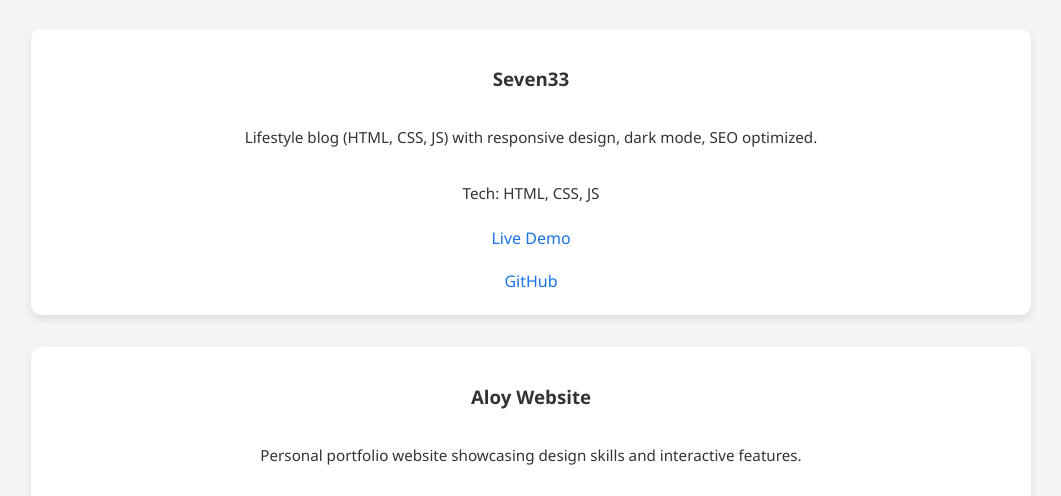
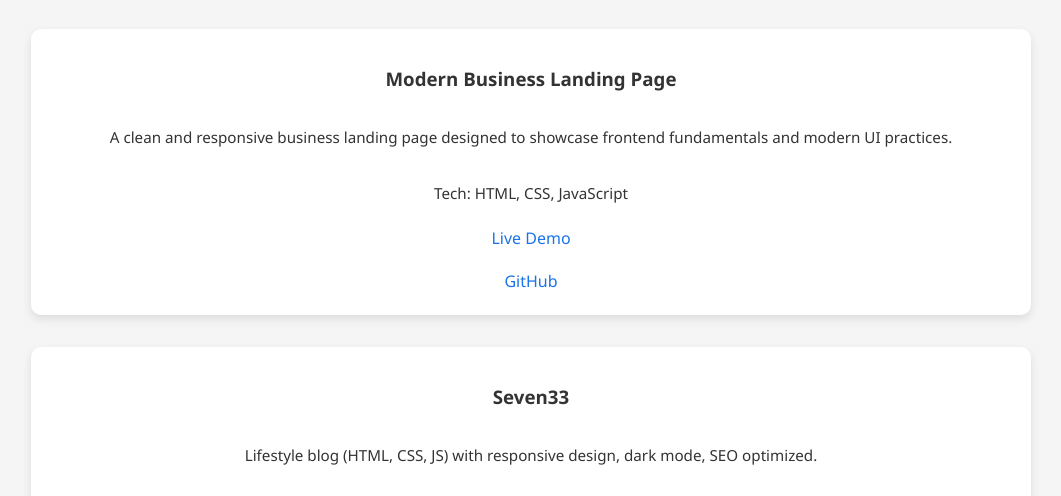
Before and after one commit to Seven25-ui/portfolio, a plain HTML site: page index.html in a window 1280 px wide. Shown: the part 750-1246 px from the top of the page, without its empty margins (109-1170 px from the left). Drawn offline with Linux system fonts and the light colour scheme.

Commit message:
Auto update: 2026-01-06 20:58:58

```diff
--- a/index.html
+++ b/index.html
@@ -23,6 +23,19 @@
   </section>  <!-- Projects -->  <section id="projects">
     <h2>Projects</h2>
     <div class="projects-container">
+
+<!-- Modern Landing Page -->
+<div class="project-card">
+  <h3>Modern Business Landing Page</h3>
+  <p>
+    A clean and responsive business landing page designed to showcase
+    frontend fundamentals and modern UI practices.
+  </p>
+  <p>Tech: HTML, CSS, JavaScript</p>
+  <a href="https://seven25-ui.github.io/landing-page/" target="_blank">Live Demo</a>
+  <a href="https://github.com/Seven25-ui/landing-page" target="_blank">GitHub</a>
+</div>
+
       <!-- Seven33 -->
       <div class="project-card">
         <h3>Seven33</h3>
@@ -38,7 +51,6 @@
     <a href="https://seven25.click" target="_blank">Live Demo</a>
     <a href="https://github.com/Seven25-ui/aloy_website" target="_blank">GitHub</a>
   </div>
-
   <!-- Yt7 Clone -->
   <div class="project-card">
     <h3>Yt7 Clone</h3>
--- a/style.css
+++ b/style.css
@@ -21,3 +21,6 @@ a { text-decoration: none; color: #1a73e8; }
 /* Dark mode toggle button */ .dark-toggle { position: fixed; top: 1rem; right: 1rem; background: #1a73e8; color: #fff; padding: 0.5rem 1rem; border-radius: 6px; cursor: pointer; z-index: 1000; }
 
 /* Desktop - horizontal layout inside project cards / @media (min-width: 992px) { .project-card { flex-direction: row; / horizontal: image left, text right */ align-items: center; text-align: left; } }
+.project-card:first-child {
+  border: 2px solid #0c51b8;
+}
```
